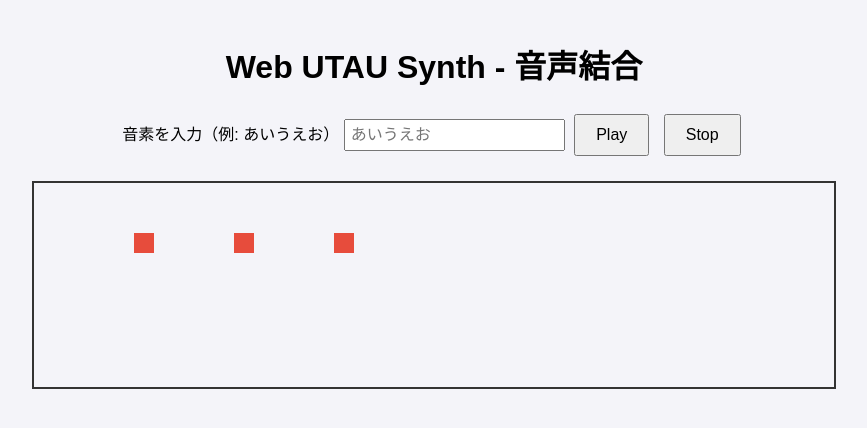
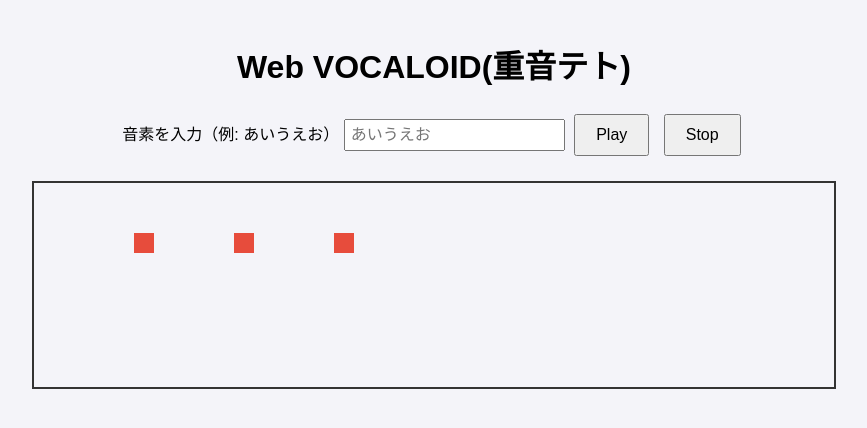
Before and after one commit to io4null0/vocalo, a plain HTML site: page index.html in a window 1280 px wide. Shown: the whole page, without its empty margins (206-1073 px from the left). Drawn offline with Linux system fonts and the light colour scheme.

Commit message:
Update index.html

```diff
--- a/index.html
+++ b/index.html
@@ -3,12 +3,12 @@
 <head>
   <meta charset="UTF-8">
   <meta name="viewport" content="width=device-width, initial-scale=1.0">
-  <title>Web UTAU Synth - 音声結合</title>
+  <title>WebVOCALOID</title>
   <link rel="stylesheet" href="style.css">
 </head>
 <body>
   <div class="container">
-    <h1>Web UTAU Synth - 音声結合</h1>
+    <h1>Web VOCALOID(重音テト)</h1>
 
     <div class="controls">
       <label for="phonemeInput">音素を入力（例: あいうえお）</label>
```
